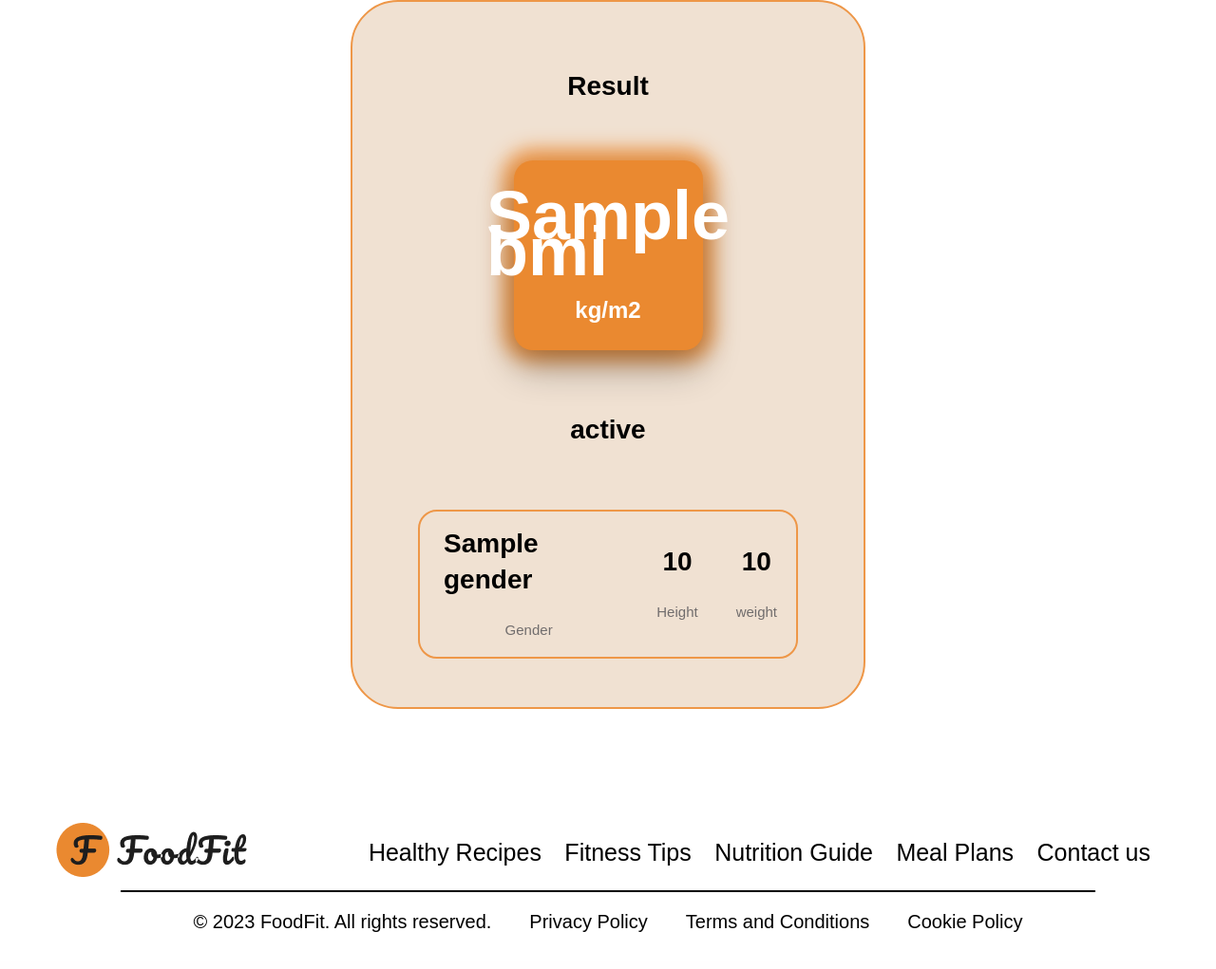
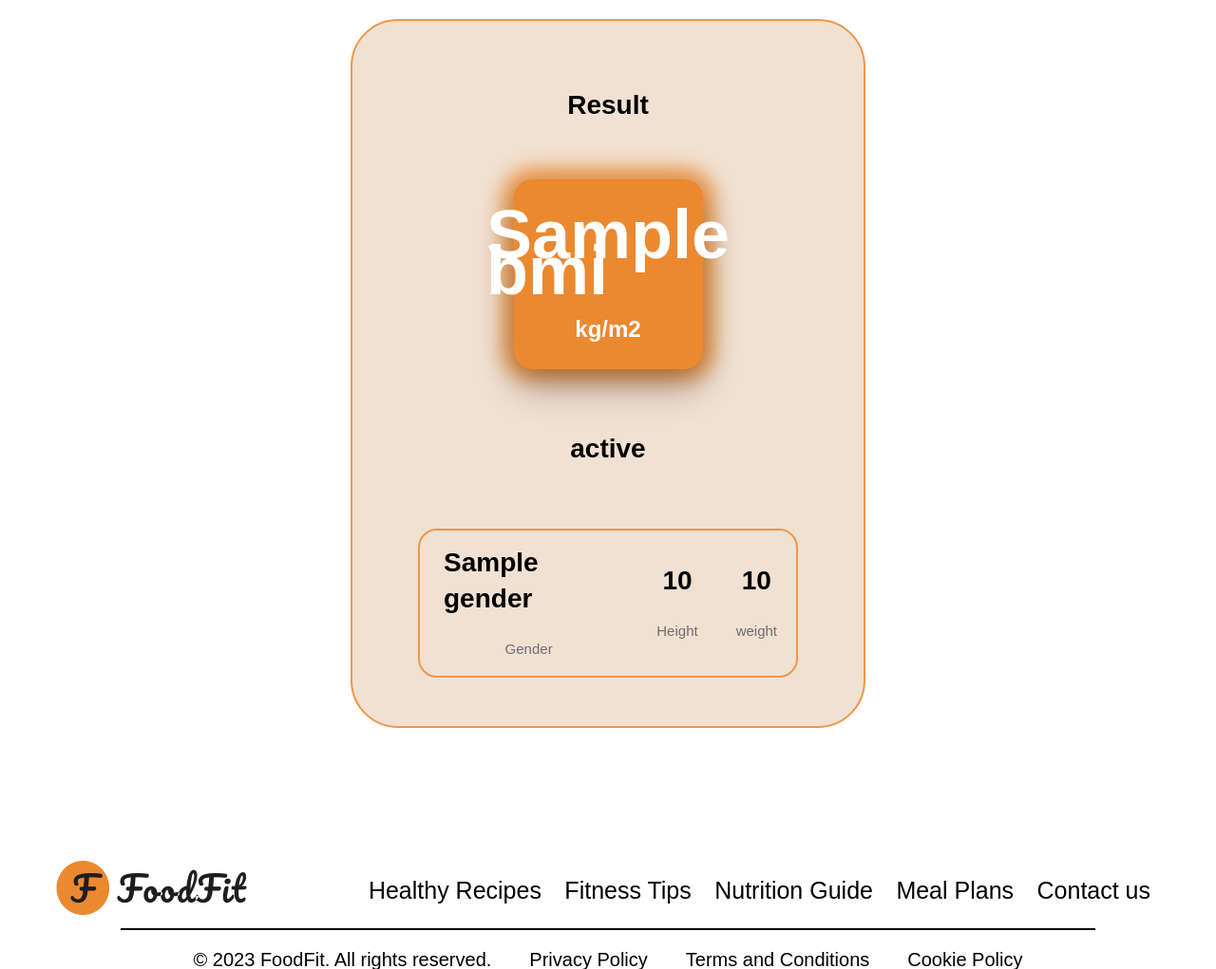
Before and after one commit to Kaustubh01/Diet-Planner, a Flask app: template templates/bmiresult.html in a window 1280 px wide. Shown: the part 85-1106 px from the top of the page at 95% size. Before the commit the page ends 1067 px from the top, so only its background shows below. Run offline with Flask 3, Linux system fonts and the light colour scheme; the template is opened without the code that fills it: most values are stand-ins (such as "Sample title", 1, 10 or a date in 2020); parts of the project's set-up code (start-up, migrations or seed data) failed here and were passed over.

Commit message:
Final tweaks

```diff
--- a/static/styles/dashboard.css
+++ b/static/styles/dashboard.css
@@ -33,6 +33,26 @@
         flex-direction: column;
         padding: 55px 69px 55px 69px;
         font-family: sans-serif;
+        margin-bottom: 20px;
+        margin-top: 20px;
+}
+.bmi-result{
+    width: 400px;
+    align-items: center;
+    display: flex;
+    flex-direction: column;
+    justify-content: center;
+    align-items: center;
+    height: 633px;
+    border-radius: 50px;
+    background-color: #F0E1D2 ;
+    border: 2px solid #EE9748;
+    display: flex;
+    flex-direction: column;
+    padding: 55px 69px 55px 69px;
+    font-family: sans-serif;
+    margin-bottom: 20px;
+    margin-top: 20px;
 }
 input[type=number],select {
     margin-top: 8px;
@@ -72,10 +92,21 @@ input[type=number],select {
 .record{
     display: flex;
     align-items:center;
+    flex-direction: column;
     justify-content: space-evenly;
     border: 2px solid #EE9748;
     border-radius: 20px;
     margin-top: 40px;
+}
+.bmi-record {
+    display: flex;
+    align-items: center;
+    flex-direction: row;
+    justify-content: space-evenly;
+    border: 2px solid #EE9748;
+    border-radius: 20px;
+    margin-top: 40px;
+
 }
 .values{
     margin: 5px 20px;
@@ -207,3 +238,18 @@ input[type=number],select {
 .image a:hover{
     color: white;
 }
+
+.top{
+    display: flex;
+    flex-direction: row;
+    justify-content: space-between;
+    align-items: center;
+    margin-bottom: 20px;
+}
+.daily-requirements .faltu{
+    display: flex;
+    flex-direction: row;
+    justify-content: space-between;
+    align-items: center;
+    margin-top: 20px;
+}
--- a/static/styles/index.css
+++ b/static/styles/index.css
@@ -148,14 +148,16 @@ color: white;
     color: white;
 }
 .workoutimages {
-margin-bottom: 20px;
+    margin-bottom: 20px;
     margin-top: 50px;
+
     display: flex;
     flex-direction: row;
 
-    justify-content: space-evenly;
+    justify-content: space-around;
 
 }
+
 .workoutline {
     font-weight: 700;
     font-size: 52px;
--- a/templates/bmiresult.html
+++ b/templates/bmiresult.html
@@ -1,7 +1,7 @@
 {% extends 'base.html' %} {% block header %}{% endblock %} {% block content %}
 
    <div class="container">
-      <div class="result">
+      <div class="bmi-result">
         <h1
           style="
             text-align: center;
@@ -30,7 +30,7 @@
           </p>
         </div>
         <p style="font-weight: 600; font-size: 28px">{{ health_status }}</p>
-        <div class="record">
+        <div class="bmi-record">
           <div class="values">
             <p class="data">{{ gender }}</p>
             <p class="recordlabels">Gender</p>
```
Also changed, not shown: templates/result.html (+19 -7 lines).
